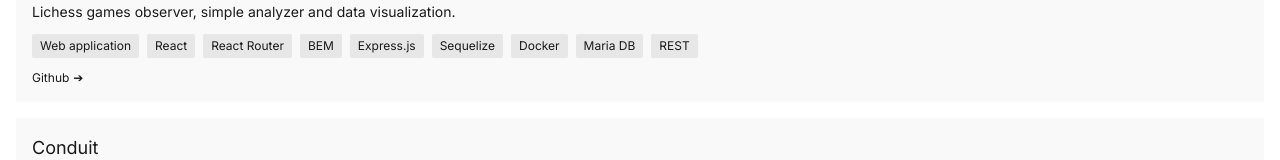
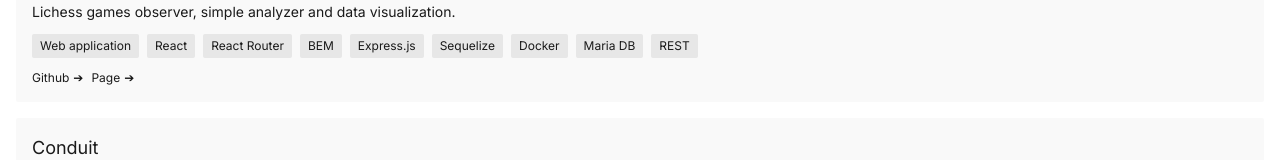
Before and after one commit to mwyd/mwyd, a React (Create React App) app: page /#/projects in a window 1280 px wide. Shown: the part 546-706 px from the top of the page. Built offline with nearby package versions, Linux system fonts and the light colour scheme.

Commit message:
Update projects data

```diff
--- a/src/data/projects.js
+++ b/src/data/projects.js
@@ -22,7 +22,8 @@
     description: 'Lichess games observer, simple analyzer and data visualization.',
     tags: ['Web application', 'React', 'React Router', 'BEM', 'Express.js', 'Sequelize', 'Docker', 'Maria DB', 'REST'],
     links: [
-      { title: 'Github', url: 'https://github.com/mwyd/chess-app-backend' }
+      { title: 'Github', url: 'https://github.com/mwyd/chess-app-backend' },
+      { title: 'Page', url: 'http://chess.mwyd.me' }
     ]
   },
   {
```
